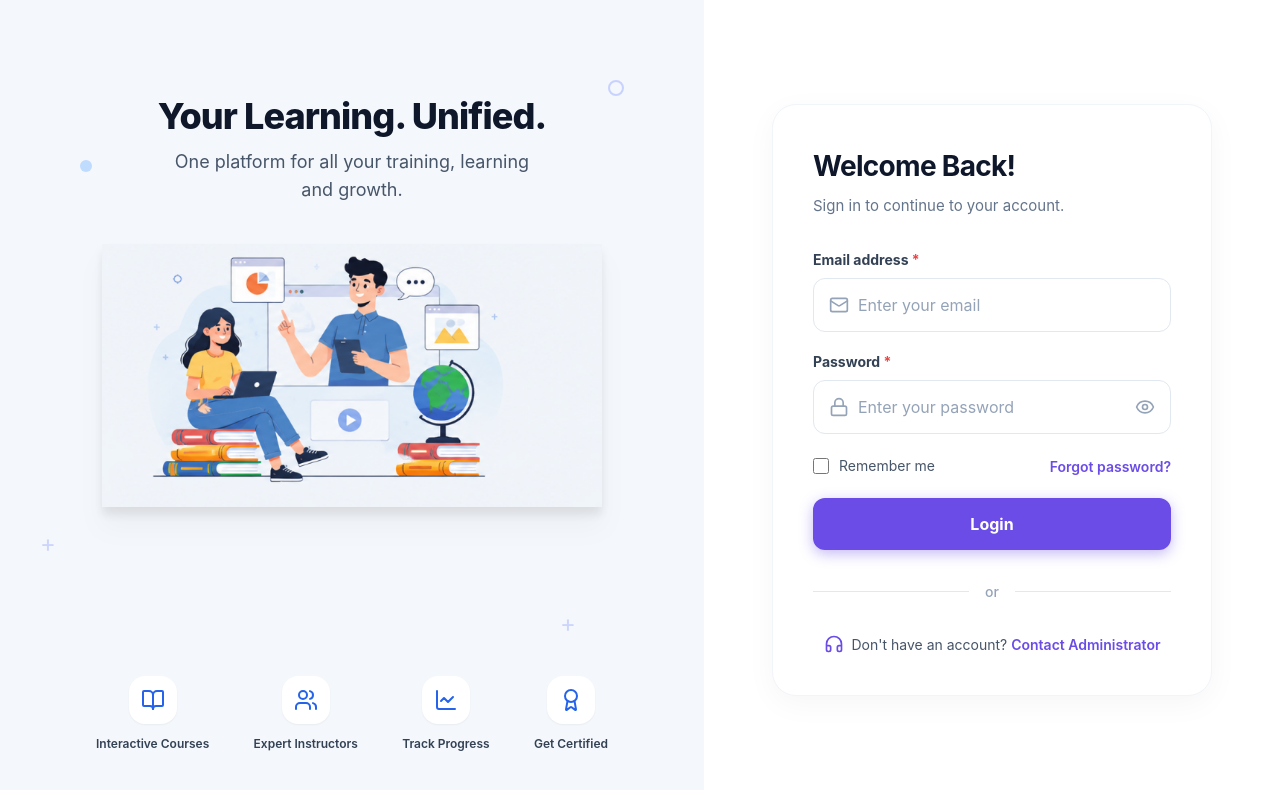
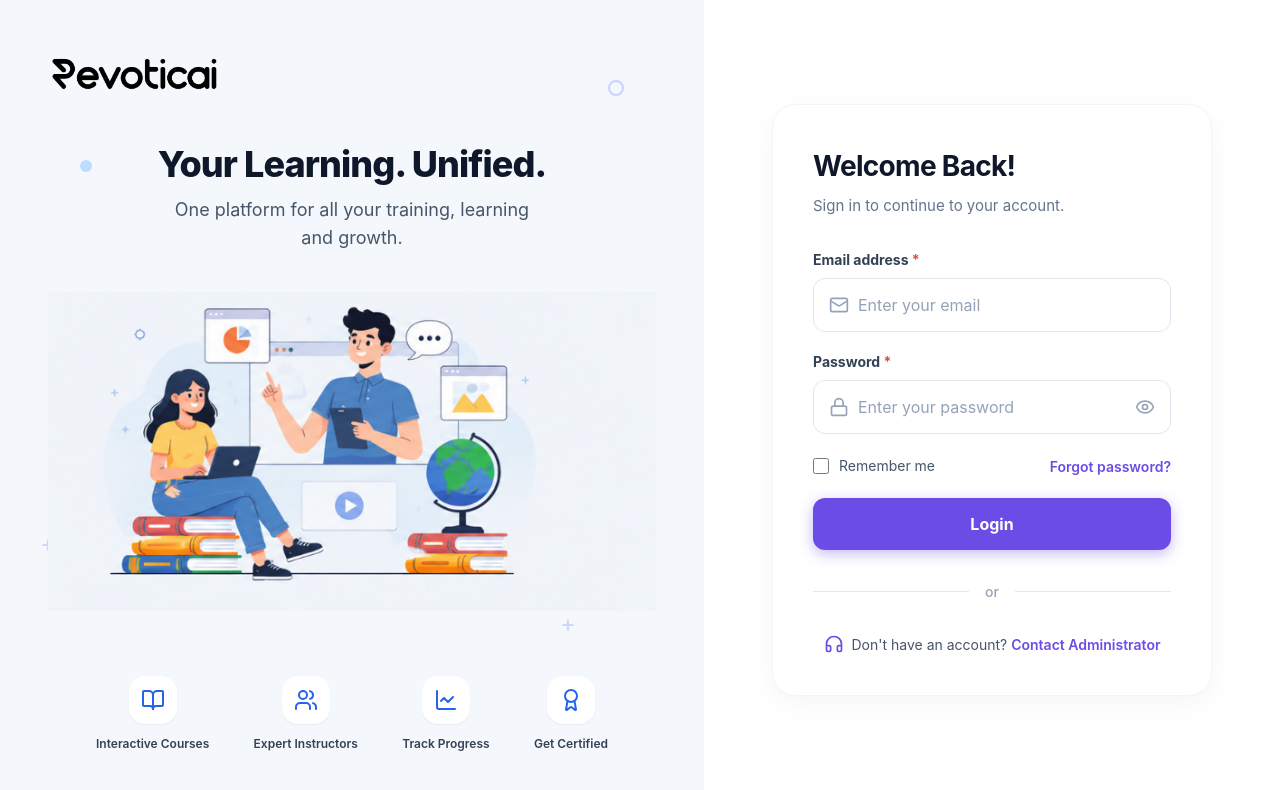
Before and after one commit to sayababbasi/lms-frontend, a Next.js app: page /login in a window 1280 px wide. Shown: the top 790 px of the page. Built offline with nearby package versions, Linux system fonts and the light colour scheme; no server answers.

Commit message:
Auto commit Sat 07/18/2026 10:04:25.47

```diff
--- a/src/pages/login.tsx
+++ b/src/pages/login.tsx
@@ -94,9 +94,7 @@ export default function Login() {
                 {/* Content */}
                 <div className="flex-1 flex flex-col items-center justify-center max-w-2xl mx-auto w-full px-8 z-10">
                     <div className="w-full mb-12">
-                        {/* Using actual logo */}
-                        <img src="/logo.png" alt="Logo" className="h-10 object-contain" onError={(e) => { e.currentTarget.style.display = 'none' }} />
-                        <span className="text-3xl font-extrabold text-blue-600 tracking-tight ml-2 hidden">Logo</span>
+                        <img src="/branding/revoticai-new-logo-for-light-theme.png" alt="Revotic LMS Logo" className="h-12 object-contain" />
                     </div>
 
                     <div className="text-center mb-10 w-full">
@@ -105,14 +103,12 @@ export default function Login() {
                     </div>
 
                     <div className="w-full flex justify-center mb-12 relative">
-                        {/* Illustration */}
                         <img
                             src="/images/login-illustration.png"
                             alt="Learning Illustration"
-                            className="max-w-full h-auto w-[500px] object-contain drop-shadow-xl"
+                            className="w-full max-w-[620px] h-auto object-contain"
                             onError={(e) => {
-                                // Fallback generic shapes if illustration is missing
-                                e.currentTarget.src = "https://placehold.co/500x350/f4f7fb/6366f1?text=Please+Upload+Illustration+To\\n/public/images/login-illustration.png";
+                                e.currentTarget.src = "https://placehold.co/620x420/f4f7fb/6366f1?text=Illustration";
                             }}
                         />
                     </div>
@@ -151,7 +147,7 @@ export default function Login() {
             <div className="w-full lg:w-[45%] flex items-center justify-center p-6 bg-white relative">
                 {/* Mobile Logo Fallback */}
                 <div className="absolute top-8 left-8 lg:hidden">
-                    <img src="/logo.png" alt="Logo" className="h-8 object-contain" />
+                    <img src="/branding/revoticai-new-logo-for-light-theme.png" alt="Revotic LMS Logo" className="h-8 object-contain" />
                 </div>
 
                 <div className="w-full max-w-[440px] bg-white rounded-3xl p-10 border border-slate-100 shadow-[0_8px_30px_rgb(0,0,0,0.04)]">
```
Also changed, not shown: public/branding/favicon-for-dark-theme.png (renamed from public/branding/revoticai-R-icon.png).
